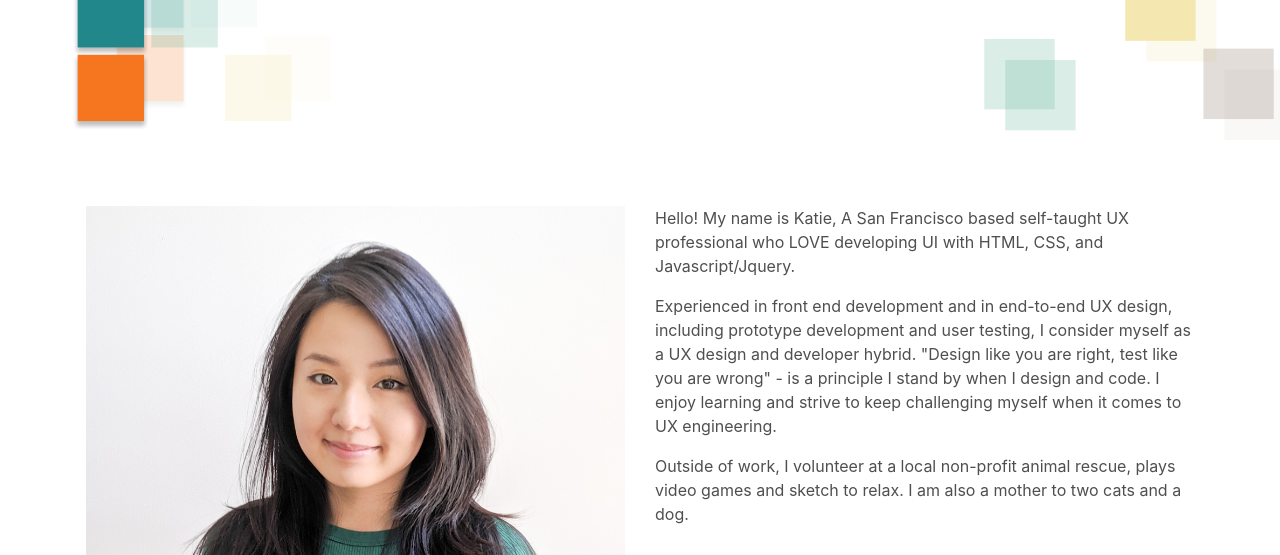
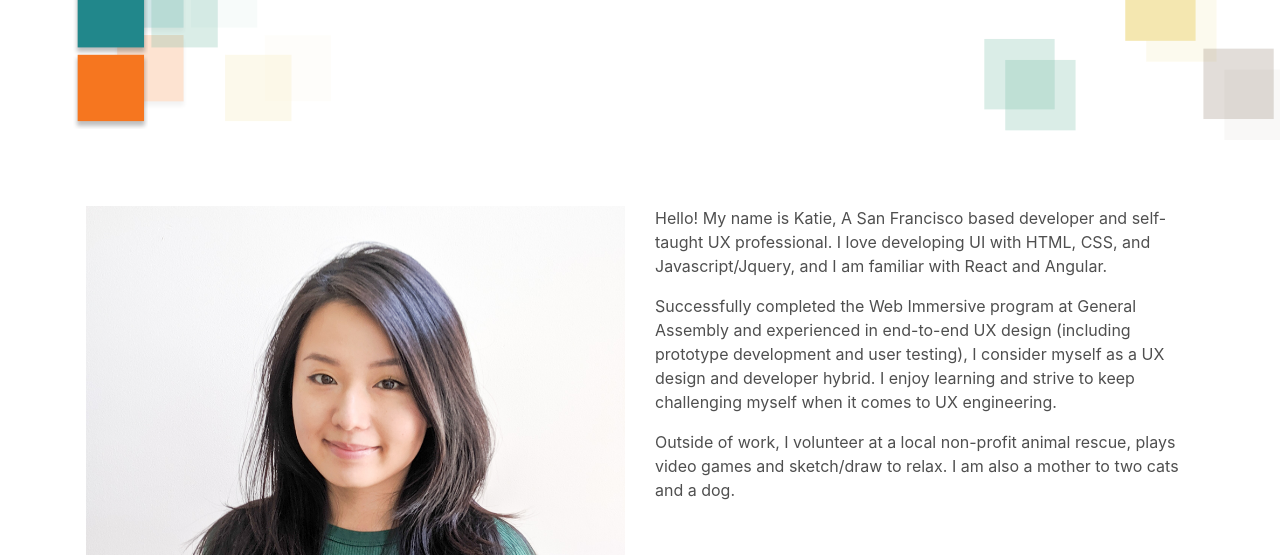
Before and after one commit to ktso11/Portfolio_version3, a plain HTML site: page about.html in a window 1280 px wide. Shown: the part 245-800 px from the top of the page. Drawn offline with nearby package versions, Linux system fonts and the light colour scheme.

Commit message:
fixed about me

```diff
--- a/about.html
+++ b/about.html
@@ -51,13 +51,14 @@
         </div>
         <div class="col-md-6">
           <p>
-            Hello! My name is Katie, A San Francisco based self-taught UX professional who LOVE developing UI with HTML, CSS, and Javascript/Jquery.
+            Hello! My name is Katie, A San Francisco based developer and self-taught UX professional. I love developing UI with HTML, CSS, and Javascript/Jquery, and I am familiar with React and Angular.
           </p>
           <p>
-            Experienced in front end development and in end-to-end UX design, including prototype development and user testing, I consider myself as a UX design and developer hybrid. "Design like you are right, test like you are wrong" - is a principle I stand by when I design and code. I enjoy learning and strive to keep challenging myself when it comes to UX engineering.
+            Successfully completed the Web Immersive program at General Assembly and experienced in end-to-end UX design (including prototype development and user testing), I consider myself as a UX design and developer hybrid. I enjoy learning and strive to keep challenging myself when it comes to UX engineering.
           </p>
           <p>
-            Outside of work, I volunteer at a local non-profit animal rescue, plays video games and sketch to relax. I am also a mother to two cats and a dog.          </p>
+            Outside of work, I volunteer at a local non-profit animal rescue, plays video games and sketch/draw to relax. I am also a mother to two cats and a dog.
+          </p>
         </div>
       </div>
     </div>
```
Also changed, not shown: index.html (+1 -1 lines).
